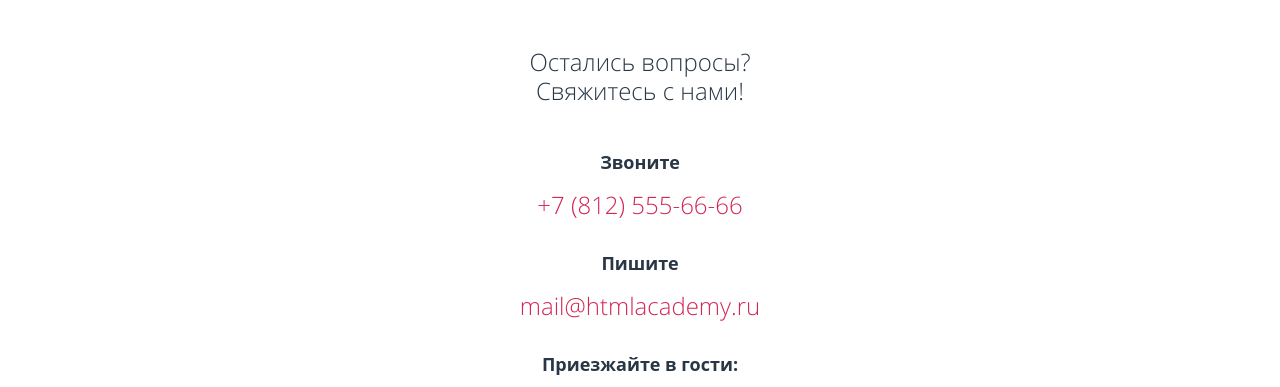
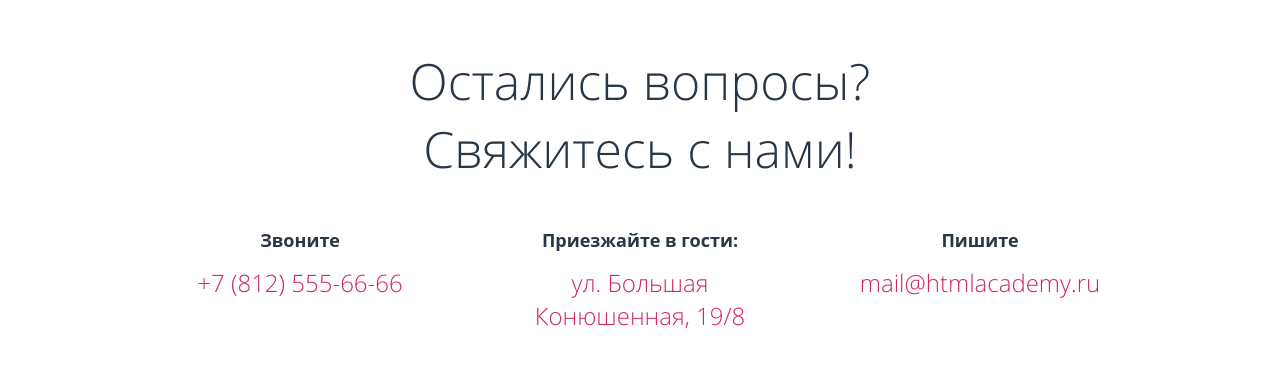
Before and after one commit to Marty2506/1838605-pink-24, a plain HTML site: page source/index.html in a window 1280 px wide. Shown: the part 2486-2873 px from the top of the page. Drawn offline with nearby package versions, Linux system fonts and the light colour scheme; files that its build step writes are made by us from their sources; files whose address does not match are found by name; a web font is replaced by a local one.

Commit message:
добавил сетку блоку contacts

```diff
--- a/source/index.html
+++ b/source/index.html
@@ -232,6 +232,7 @@
         <div class="contacts__wrapper container">
           <h2 class="visually-hidden">Контакты</h2>
           <p class="contacts__info">Остались вопросы?<br>Свяжитесь с нами!</p>
+          <div class="contacts__list">
             <div class="contacts__item contacts__phone">
               <h3 class="contacts__subtitle">Звоните</h3>
               <a class="contacts__text" href="tel:+78125556666">+7 (812) 555-66-66</a>
@@ -242,7 +243,8 @@
             </div>
             <div class="contacts__item contacts__address">
               <h3 class="contacts__subtitle">Приезжайте в гости:</h3>
-            <p class="contacts__text">ул. Большая Конюшенная, 19/8</p>
+              <p class="contacts__text">ул. Большая<br>Конюшенная, 19/8</p>
+            </div>
           </div>
           <div class="contacts__map">
             <span class="visually-hidden">Мы на карте.</span>
--- a/source/sass/contacts/contacts.scss
+++ b/source/sass/contacts/contacts.scss
@@ -16,24 +16,68 @@
   font-size: 24px;
   line-height: 29px;
   text-align: center;
+
+  @media (min-width: $tablet-width) {
+    font-size: 40px;
+    line-height: 54px;
+  }
+
+  @media (min-width: $desktop-width) {
+    font-size: 50px;
+    line-height: 68px;
+  }
+}
+
+.contacts__list {
+  display: flex;
+  flex-wrap: wrap;
+  width: 100%;
 }
 
 .contacts__item {
   display: flex;
   flex-direction: column;
+  align-items: center;
   margin-bottom: 30px;
+  margin-left: auto;
+  margin-right: auto;
+
+
+  @media (max-width: $mobile-width-only) {
+    width: 100%;
+  }
+
+  @media (min-width: $tablet-width) {
+    // width: 50%;
+  }
+
+  @media (min-width: $desktop-width) {
+    width: 33.3%;
+  }
 }
 
 .contacts__phone {
-
+  order: 1;
 }
 
 .contacts__mail {
+  order: 2;
 
+  @media (min-width: $desktop-width) {
+    order: 3;
+  }
 }
 
 .contacts__address {
+  order: 3;
 
+  @media (min-width: $desktop-width) {
+    order: 2;
+  }
+
+  @media (max-width: $desktop-width - 1) {
+    width: 100%;
+  }
 }
 
 .contacts__subtitle {
```
Lines whose indentation alone changed are shown as unchanged.
